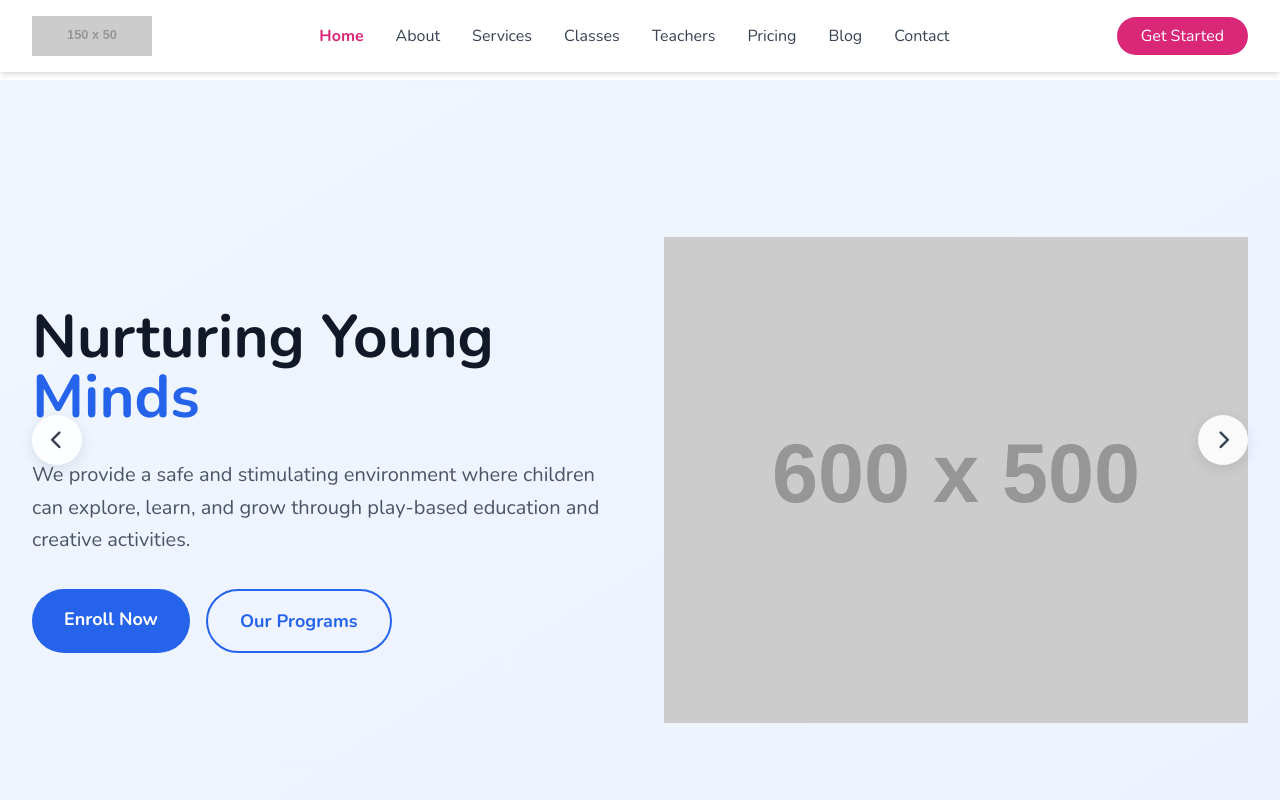
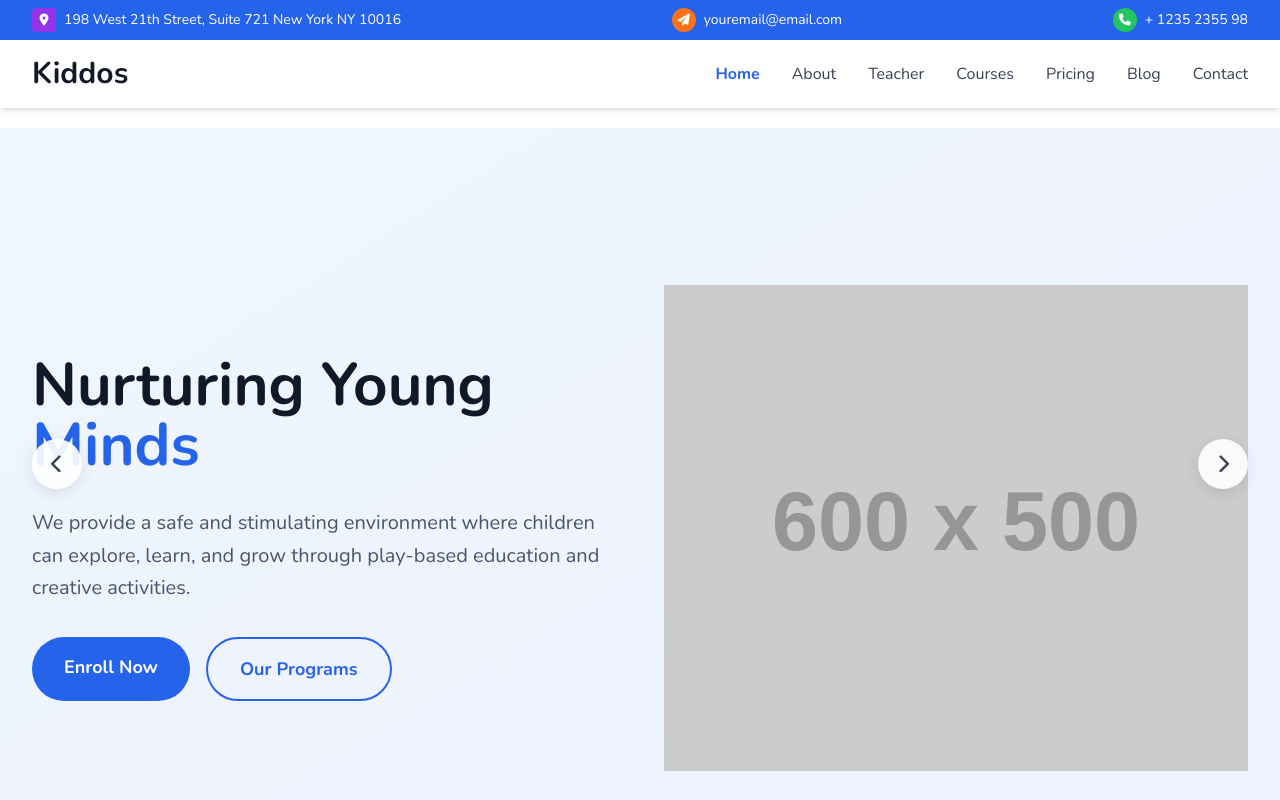
Before and after one commit to sazedul/blessing-child, a website: page index.html in a window 1280 px wide. Shown: the top 800 px of the page. Drawn offline with nearby package versions, Linux system fonts and the light colour scheme; placeholder pictures from the web are drawn by us.

Commit message:
Refactor header structure: Added a top contact bar with address, email, and phone details. Updated main navigation styles and adjusted CSS for responsive design. Changed logo from image to text for better accessibility.

```diff
--- a/index.html
+++ b/index.html
@@ -15,68 +15,89 @@
     />
   </head>
   <body class="font-nunito">
-    <!-- Header -->
-    <header class="bg-white shadow-md fixed w-full top-0 z-50">
+    <!-- Top Contact Bar -->
+    <div class="bg-blue-600 text-white py-2 fixed w-full top-0 z-50">
+      <div class="max-w-7xl mx-auto px-4 sm:px-6 lg:px-8">
+        <div
+          class="flex flex-col md:flex-row justify-between items-center text-sm"
+        >
+          <!-- Address -->
+          <div class="flex items-center mb-2 md:mb-0">
+            <div
+              class="w-6 h-6 bg-purple-600 rounded flex items-center justify-center mr-2"
+            >
+              <i class="fas fa-map-marker-alt text-white text-xs"></i>
+            </div>
+            <span>198 West 21th Street, Suite 721 New York NY 10016</span>
+          </div>
+
+          <!-- Email -->
+          <div class="flex items-center mb-2 md:mb-0">
+            <div
+              class="w-6 h-6 bg-orange-500 rounded-full flex items-center justify-center mr-2"
+            >
+              <i class="fas fa-paper-plane text-white text-xs"></i>
+            </div>
+            <span>youremail@email.com</span>
+          </div>
+
+          <!-- Phone -->
+          <div class="flex items-center">
+            <div
+              class="w-6 h-6 bg-green-500 rounded-full flex items-center justify-center mr-2"
+            >
+              <i class="fas fa-phone text-white text-xs"></i>
+            </div>
+            <span>+ 1235 2355 98</span>
+          </div>
+        </div>
+      </div>
+    </div>
+
+    <!-- Main Navigation Header -->
+    <header class="bg-white shadow-md fixed w-full top-10 z-40">
       <div class="max-w-7xl mx-auto px-4 sm:px-6 lg:px-8">
         <div class="flex justify-between items-center py-4">
           <!-- Logo -->
           <div class="flex items-center">
-            <img
-              src="https://via.placeholder.com/150x50/ec4899/ffffff?text=KIDDOS"
-              alt="Kiddos"
-              class="h-10 w-auto"
-            />
+            <h1 class="text-3xl font-bold text-gray-900">Kiddos</h1>
           </div>
 
           <!-- Navigation -->
           <nav class="hidden md:flex space-x-8">
-            <a href="#" class="text-pink-600 font-semibold">Home</a>
+            <a href="#" class="text-blue-600 font-semibold">Home</a>
             <a
               href="#about"
-              class="text-gray-700 hover:text-pink-600 transition"
+              class="text-gray-700 hover:text-blue-600 transition"
               >About</a
             >
             <a
-              href="#services"
-              class="text-gray-700 hover:text-pink-600 transition"
-              >Services</a
+              href="#teachers"
+              class="text-gray-700 hover:text-blue-600 transition"
+              >Teacher</a
             >
             <a
               href="#classes"
-              class="text-gray-700 hover:text-pink-600 transition"
-              >Classes</a
-            >
-            <a
-              href="#teachers"
-              class="text-gray-700 hover:text-pink-600 transition"
-              >Teachers</a
+              class="text-gray-700 hover:text-blue-600 transition"
+              >Courses</a
             >
             <a
               href="#pricing"
-              class="text-gray-700 hover:text-pink-600 transition"
+              class="text-gray-700 hover:text-blue-600 transition"
               >Pricing</a
             >
-            <a href="#blog" class="text-gray-700 hover:text-pink-600 transition"
+            <a href="#blog" class="text-gray-700 hover:text-blue-600 transition"
               >Blog</a
             >
             <a
               href="#contact"
-              class="text-gray-700 hover:text-pink-600 transition"
+              class="text-gray-700 hover:text-blue-600 transition"
               >Contact</a
             >
           </nav>
 
-          <!-- CTA Button -->
-          <div class="hidden md:block">
-            <a
-              href="#contact"
-              class="bg-pink-600 text-white px-6 py-2 rounded-full hover:bg-pink-700 transition"
-              >Get Started</a
-            >
-          </div>
-
           <!-- Mobile menu button -->
-          <button class="md:hidden text-pink-600">
+          <button class="md:hidden text-blue-600">
             <i class="fas fa-bars text-xl"></i>
           </button>
         </div>
@@ -84,7 +105,7 @@
     </header>
 
     <!-- Hero Slider Section -->
-    <section class="pt-20 relative overflow-hidden">
+    <section class="pt-32 relative overflow-hidden">
       <div class="hero-slider">
         <!-- Slide 1 -->
         <div class="slide active bg-gradient-to-br from-pink-50 to-purple-50">
--- a/src/input.css
+++ b/src/input.css
@@ -115,6 +115,15 @@ body {
   background: rgba(255, 255, 255, 0.8);
 }
 
+/* Header adjustments for two-part header */
+.top-contact-bar {
+  height: 2.5rem; /* 40px */
+}
+
+.main-navigation-header {
+  top: 2.5rem; /* 40px */
+}
+
 /* Responsive adjustments */
 @media (max-width: 768px) {
   .hero-slider {
@@ -138,4 +147,14 @@ body {
   .slider-dots {
     bottom: 1rem;
   }
+
+  /* Mobile header adjustments */
+  .top-contact-bar {
+    height: auto;
+    min-height: 3rem;
+  }
+
+  .main-navigation-header {
+    top: auto;
+  }
 }
```
Also changed, not shown: dist/output.css.
